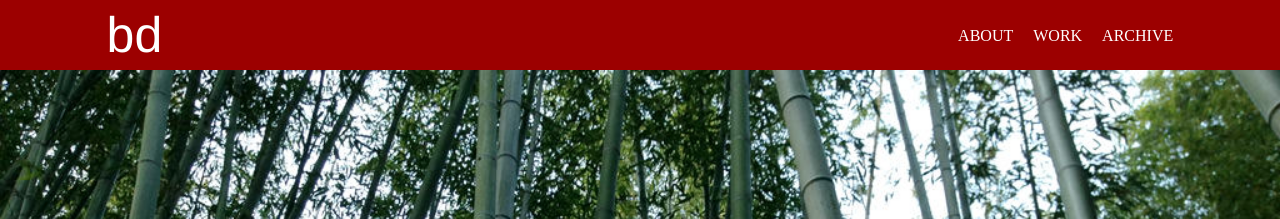
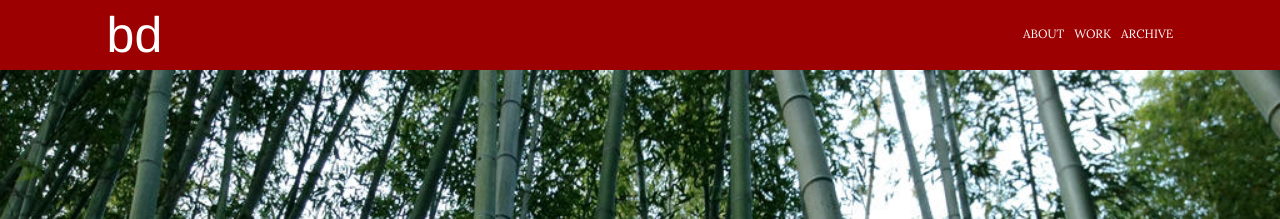
Before and after one commit to bdjang/benjamin-djang, a Jekyll site: the page built from index.html, in a window 1280 px wide. Shown: the top 219 px of the page. Built offline with Jekyll 4.4.1, drawn with Linux system fonts in a browser that asks for light colours; the list of posts is cut into pages by our own code.

Commit message:
Updated nav font and spacing

```diff
--- a/css/main.scss
+++ b/css/main.scss
@@ -16,7 +16,7 @@ $pad: 20px;
 =====================================================================
 =====================================================================*/
 
-h1, h2, p, .archive span, .workImg aside {
+h1, h2, p, .archive span, .workImg aside, nav {
 	font-family: 'Lora', serif;
 }
 h1, h2, .workImg aside {
@@ -88,7 +88,8 @@ header, footer {
 header {
 	nav ul li {
 		float: right;
-		margin: 28px 0 0 $pad;
+		font-size: 12px;
+		margin: 28px 0 0 10px;
 	}
 }
 footer {
```
